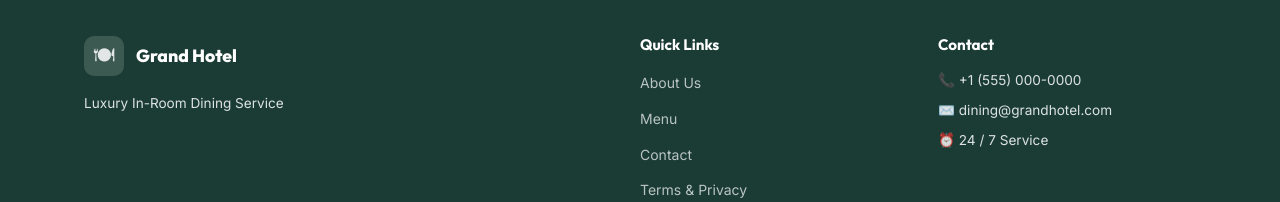
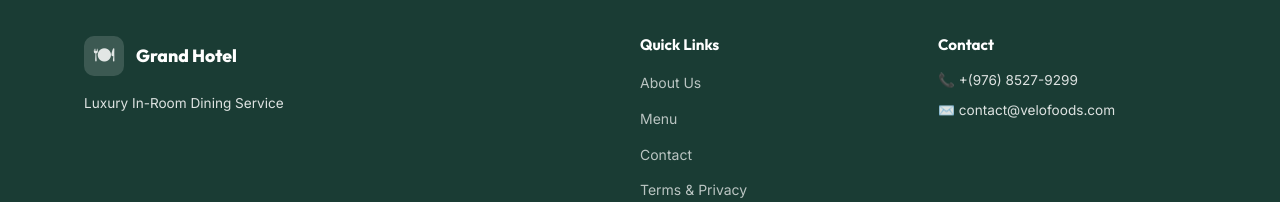
Before and after one commit to b232270024-art/food_web, a React (Vite) app in the folder frontend/: page / in a window 1280 px wide. Shown: the part 2633-2835 px from the top of the page. Built offline with nearby package versions, Linux system fonts and the light colour scheme; no server answers.

Commit message:
contact update

```diff
--- a/frontend/src/components/Footer.jsx
+++ b/frontend/src/components/Footer.jsx
@@ -63,9 +63,8 @@ export function Footer({ hotel, tr }) {
           <div>
             <h4 style={{ color: 'white', fontWeight: 700, marginBottom: 16, fontSize: '0.95rem' }}>Contact</h4>
             <div style={{ display: 'flex', flexDirection: 'column', gap: 8, fontSize: '0.85rem' }}>
-              <span>📞 +1 (555) 000-0000</span>
-              <span>✉️ dining@grandhotel.com</span>
-              <span>⏰ 24 / 7 Service</span>
+              <span>📞 +(976) 8527-9299</span>
+              <span>✉️ contact@velofoods.com</span>
             </div>
           </div>
         </div>
```
